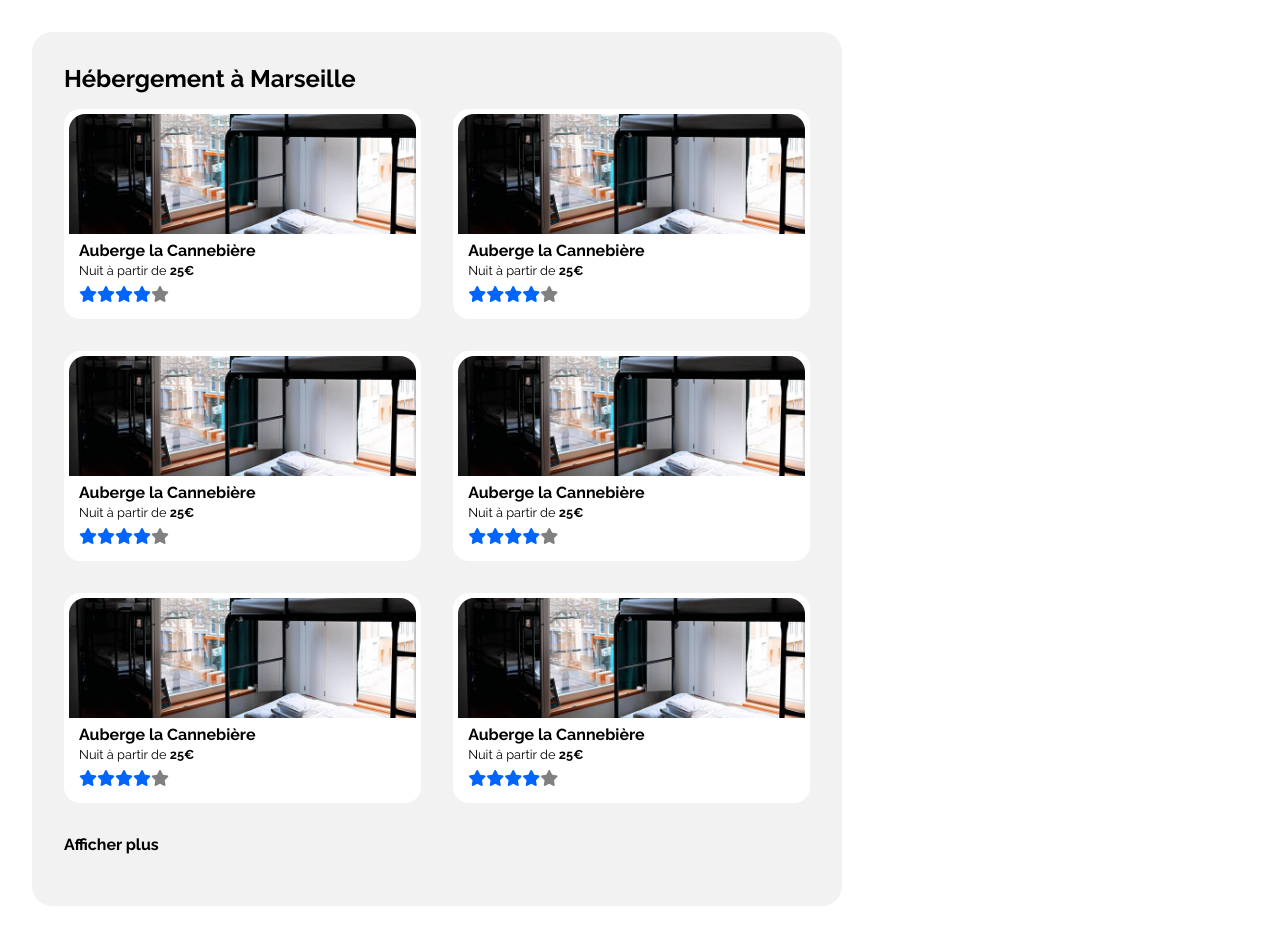
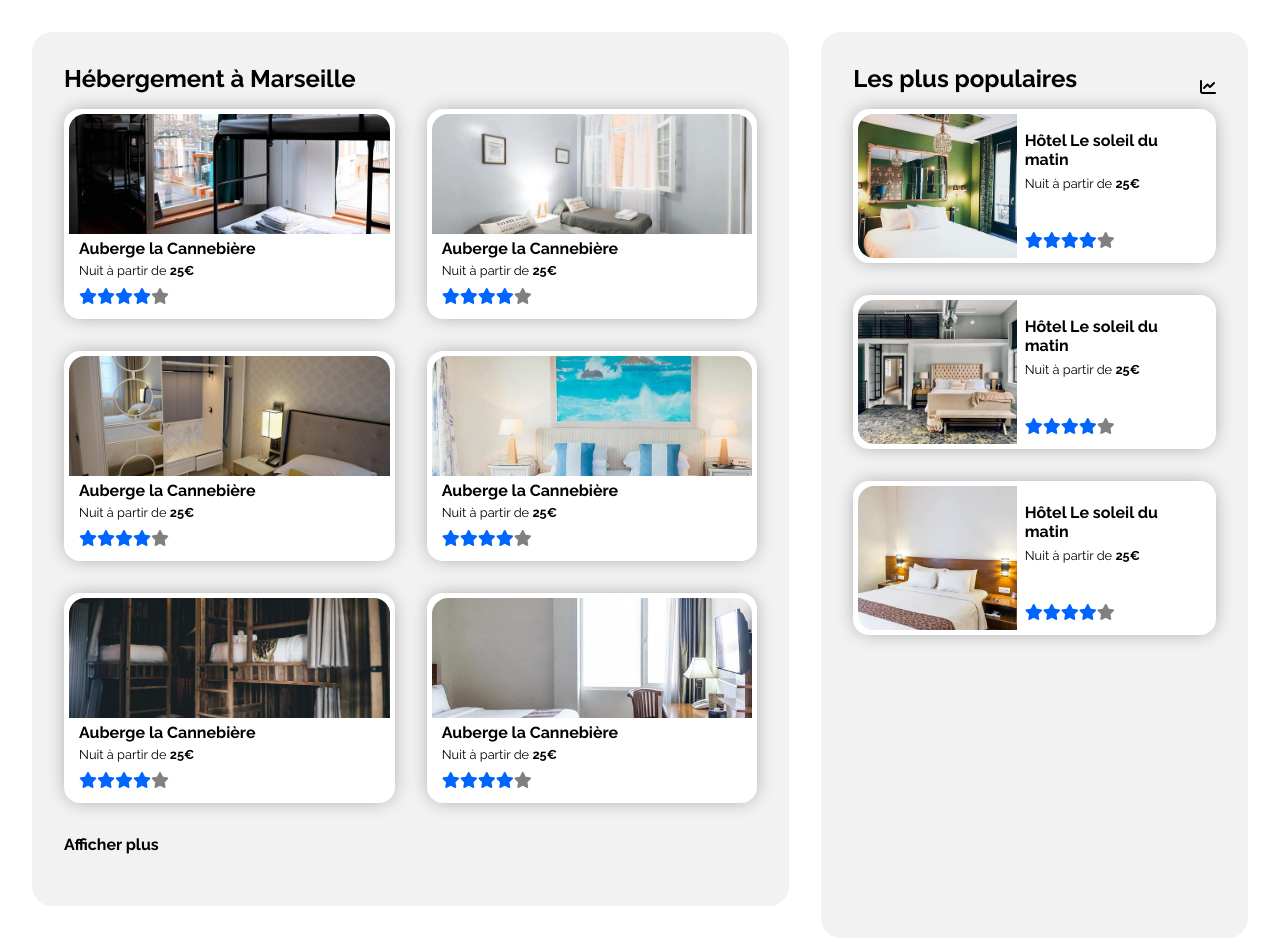
Before and after one commit to imoulay/AITMOULAYabdelhake_2_150621, a plain HTML site: page index.html in a window 1280 px wide. Shown: the part 380-1318 px from the top of the page. Drawn offline with Linux system fonts and the light colour scheme.

Commit message:
bloc les plus populaires

```diff
--- a/index.html
+++ b/index.html
@@ -92,7 +92,7 @@
                 src="images/hebergements/4_small/marcus-loke-WQJvWU_HZFo-unsplash.jpg"
                 alt="#"
               />
-              <figcaption>
+              <figcaption class="hebergements-description">
                 <h3 class="hebergements-carte-titre">Auberge la Cannebière</h3>
                 <br />
                 <p class="hebergements-carte-prix">
@@ -111,10 +111,10 @@
             <figure class="hebergements-carte">
               <img
                 class="hebergements-carte-image"
-                src="images/hebergements/4_small/marcus-loke-WQJvWU_HZFo-unsplash.jpg"
+                src="images/hebergements/4_small/fred-kleber-gTbaxaVLvsg-unsplash.jpg"
                 alt="#"
               />
-              <figcaption>
+              <figcaption class="hebergements-description">
                 <h3 class="hebergements-carte-titre">Auberge la Cannebière</h3>
                 <br />
                 <p class="hebergements-carte-prix">
@@ -133,10 +133,10 @@
             <figure class="hebergements-carte">
               <img
                 class="hebergements-carte-image"
-                src="images/hebergements/4_small/marcus-loke-WQJvWU_HZFo-unsplash.jpg"
+                src="images/hebergements/4_small/reisetopia-B8WIgxA_PFU-unsplash.jpg"
                 alt="#"
               />
-              <figcaption>
+              <figcaption class="hebergements-description">
                 <h3 class="hebergements-carte-titre">Auberge la Cannebière</h3>
                 <br />
                 <p class="hebergements-carte-prix">
@@ -155,10 +155,10 @@
             <figure class="hebergements-carte">
               <img
                 class="hebergements-carte-image"
-                src="images/hebergements/4_small/marcus-loke-WQJvWU_HZFo-unsplash.jpg"
+                src="images/hebergements/4_small/annie-spratt-Eg1qcIitAuA-unsplash.jpg"
                 alt="#"
               />
-              <figcaption>
+              <figcaption class="hebergements-description">
                 <h3 class="hebergements-carte-titre">Auberge la Cannebière</h3>
                 <br />
                 <p class="hebergements-carte-prix">
@@ -177,10 +177,10 @@
             <figure class="hebergements-carte">
               <img
                 class="hebergements-carte-image"
-                src="images/hebergements/4_small/marcus-loke-WQJvWU_HZFo-unsplash.jpg"
+                src="images/hebergements/4_small/nicate-lee-kT-ZyaiwBe0-unsplash.jpg"
                 alt="#"
               />
-              <figcaption>
+              <figcaption class="hebergements-description">
                 <h3 class="hebergements-carte-titre">Auberge la Cannebière</h3>
                 <br />
                 <p class="hebergements-carte-prix">
@@ -199,10 +199,10 @@
             <figure class="hebergements-carte">
               <img
                 class="hebergements-carte-image"
-                src="images/hebergements/4_small/marcus-loke-WQJvWU_HZFo-unsplash.jpg"
+                src="images/hebergements/4_small/febrian-zakaria-M6S1WvfW68A-unsplash.jpg"
                 alt="#"
               />
-              <figcaption>
+              <figcaption class="hebergements-description">
                 <h3 class="hebergements-carte-titre">Auberge la Cannebière</h3>
                 <br />
                 <p class="hebergements-carte-prix">
@@ -223,19 +223,24 @@
         </div>
 
         <!-------------------- POPULAIRES --------------------------->
-        <!-- <aside class="populaires">
+        <aside class="populaires">
           <div class="populaires-titre">
             <h2>Les plus populaires</h2>
+            <i class="fas fa-chart-line"></i>
           </div>
-          <figure class="carte_2">
-            <img src="images/hebergements/4_small/marcus-loke-WQJvWU_HZFo-unsplash.jpg" alt="#">
-              <figcaption>
-                <h3 class="hebergements-carte-titre">Auberge la Cannebière</h3>
-                <br />
-                <p class="hebergements-carte-prix">
-                  Nuit à partir de <strong>25€</strong>
+          <div class="hebergements-contenaire">
+            <figure class="populaires-carte">
+              <img
+                class="populaires-carte-image"
+                src="images/hebergements/4_small/emile-guillemot-Bj_rcSC5XfE-unsplash.jpg"
+                alt="#"
+              />
+              <figcaption class="populaires-description">
+               <div class="populaires-titres-prix">
+                 <h3 class="hebergements-carte-titre">Hôtel Le soleil du matin</h3>
+                  <p class="hebergements-carte-prix">Nuit à partir de <strong>25€</strong>
                 </p>
-                <br />
+                </div>
                 <div class="etoiles">
                   <i class="fas fa-star"></i>
                   <i class="fas fa-star"></i>
@@ -244,7 +249,51 @@
                   <i class="etoileGrise fas fa-star"></i>
                 </div>
               </figcaption>
-        </aside> -->
+            </figure>
+            <figure class="populaires-carte">
+              <img
+                class="populaires-carte-image"
+                src="images/hebergements/4_small/aw-creative-VGs8z60yT2c-unsplash.jpg"
+                alt="#"
+              />
+              <figcaption class="populaires-description">
+               <div class="populaires-titres-prix">
+                 <h3 class="hebergements-carte-titre">Hôtel Le soleil du matin</h3>
+                  <p class="hebergements-carte-prix">Nuit à partir de <strong>25€</strong>
+                </p>
+                </div>
+                <div class="etoiles">
+                  <i class="fas fa-star"></i>
+                  <i class="fas fa-star"></i>
+                  <i class="fas fa-star"></i>
+                  <i class="fas fa-star"></i>
+                  <i class="etoileGrise fas fa-star"></i>
+                </div>
+              </figcaption>
+            </figure>
+            <figure class="populaires-carte">
+              <img
+                class="populaires-carte-image"
+                src="images/hebergements/4_small/febrian-zakaria-sjvU0THccQA-unsplash.jpg"
+                alt="#"
+              />
+              <figcaption class="populaires-description">
+               <div class="populaires-titres-prix">
+                 <h3 class="hebergements-carte-titre">Hôtel Le soleil du matin</h3>
+                  <p class="hebergements-carte-prix">Nuit à partir de <strong>25€</strong>
+                </p>
+                </div>
+                <div class="etoiles">
+                  <i class="fas fa-star"></i>
+                  <i class="fas fa-star"></i>
+                  <i class="fas fa-star"></i>
+                  <i class="fas fa-star"></i>
+                  <i class="etoileGrise fas fa-star"></i>
+                </div>
+              </figcaption>
+            </figure>
+            </div>
+        </aside>
         <!-- <div>
           <h2></h2>
           <i></i>
@@ -268,7 +317,7 @@
           <div></div>
         </div>
         <aside></aside>
-      </section> -->
+      </section>
 
       <!------------------------ ACTIVITES ------------------------>
       <section class="activites">
--- a/style.css
+++ b/style.css
@@ -204,13 +204,15 @@ nav {
   display: flex;
   flex-wrap: wrap;
   justify-content: flex-start;
+  flex-direction: row;
 }
 
 .hebergements {
   display: flex;
   background-color: #f2f2f2;
-  max-width: 64%;
-  min-width: 300px;
+  flex: 2;
+  /* max-width: 60%;
+  min-width: 300px; */
   padding: 2rem 0 2rem 2rem;
   border-radius: 20px;
   flex-wrap: wrap;
@@ -229,9 +231,10 @@ nav {
 .hebergements-carte {
   background-color: white;
   border: 5px solid white;
+  box-shadow: 0px 0px 20px -4px rgba(0, 0, 0, 0.4);
   border-radius: 1rem;
   min-width: 246px;
-  height: 12.5rem;
+  height: 200px;
   display: flex;
   flex: auto;
   align-items: center;
@@ -241,6 +244,7 @@ nav {
   justify-content: center;
   position: relative;
 }
+
 .hebergements-carte-image {
   width: 100%;
   height: 60%;
@@ -250,18 +254,18 @@ nav {
   border-radius: 1rem 1rem 0 0;
   top: 0px;
 }
-figcaption {
-  width: 100%;
-  height: 25%;
+
+.hebergements-description {
+  width: auto;
   display: flex;
   flex-direction: column;
-  justify-content: center;
-  align-items: flex-start;
+  justify-content: space-between;
+  align-items: first baseline;
   line-height: 10px;
-  padding: 15px 0 5px 0;
   position: absolute;
   bottom: 10px;
   left: 10px;
+  height: 30%;
 }
 .hebergements-carte-prix {
   font-size: 0.8rem;
@@ -281,19 +285,74 @@ figcaption {
 
 .populaires {
   display: flex;
+  flex: 1;
   background-color: #f2f2f2;
-  width: 20%;
-  min-width: 300px;
   padding: 2rem;
   border-radius: 20px;
   flex-wrap: wrap;
   flex-direction: column;
   align-items: flex-start;
 }
+.populaires-titres-prix {
+  display: flex;
+  flex-direction: column;
+  flex-wrap: wrap;
+  align-items: flex-start;
+  align-content: space-around;
+  height: 60%;
+  justify-content: space-evenly;
+}
+.populaires-titre {
+  display: flex;
+  width: 100%;
+  justify-content: space-between;
+  align-items: center;
+}
+.populaires-carte {
+  background-color: white;
+  border: 5px solid white;
+  box-shadow: 0px 0px 20px -4px rgba(0, 0, 0, 0.4);
+  border-radius: 1rem;
+  min-width: 340px;
+  height: 144px;
+  display: flex;
+  flex: auto;
+  align-items: center;
+  margin: 0 0 2rem 0;
+  flex-direction: row;
+  flex-wrap: nowrap;
+  justify-content: flex-start;
+  position: relative;
+}
+.populaires-carte-image {
+  width: 45%;
+  height: 100%;
+  max-height: 100%;
+  object-fit: cover;
+  position: absolute;
+  border-radius: 1rem 0 0 1rem;
+}
+.populaires-description {
+  width: 50%;
+  display: flex;
+  flex-direction: column;
+  justify-content: space-between;
+  align-items: flex-start;
+  /* line-height: 10px; */
+  position: absolute;
+  bottom: 10px;
+  right: 10px;
+  /* height: 30%; */
+  flex-wrap: wrap;
+  top: 10px;
+}
 /************************* Media Queries *************************/
 @media screen and (max-width: 600px) {
   main {
-    margin: 0 2rem;
+    margin: 0;
+  }
+  .recherche {
+    margin: 2rem;
   }
   .nav {
     justify-content: space-around;
@@ -320,10 +379,18 @@ figcaption {
   .btn-titre {
     display: none;
   }
-  /* .hebergements {
+  .HebergementsEtPopulaires {
+    flex-direction: column;
+  }
+  .hebergements {
     width: 100%;
+    margin: 0;
   }
   .populaires {
     width: 100%;
+    margin: 0;
+  }
+  /* .populaires {
+    width: 100%;
   } */
 }
```
